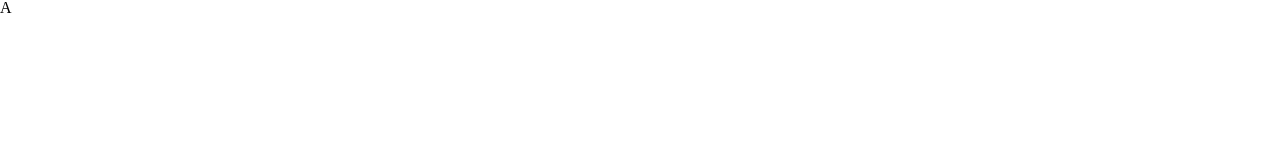
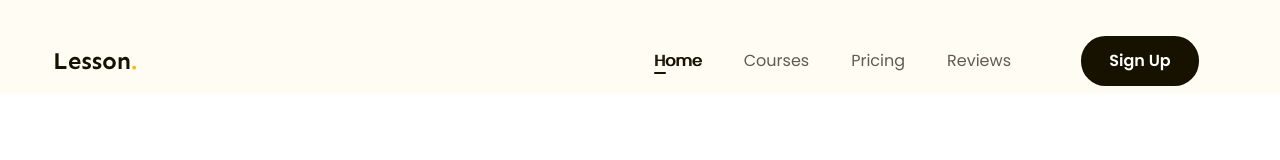
Before and after one commit to DuongTuanKhang/f8-htmlcss-02, a plain HTML site: page index.html in a window 1280 px wide. Shown: the top 160 px of the page. Drawn offline with Linux system fonts and the light colour scheme.

Commit message:
Do the Nav

```diff
--- a/assets/css/styles.css
+++ b/assets/css/styles.css
@@ -0,0 +1,93 @@
+* {
+  box-sizing: border-box;
+}
+
+html {
+  font-size: 62.5%;
+}
+
+body {
+  font-size: 1.6rem;
+  font-family: "Poppins", sans-serif;
+}
+/* Common */
+.main-content {
+  width: 1170px;
+  margin-left: auto;
+  margin-right: auto;
+  max-width: calc(100% - 48px);
+}
+
+a {
+  text-decoration: none;
+}
+
+.btn {
+  display: inline-block;
+  color: #fff;
+  padding: 0 16px;
+  min-width: 118px;
+  line-height: 50px;
+  text-align: center;
+  font-size: 1.6rem;
+  font-weight: 600;
+  border-radius: 24.5px;
+  background: #171100;
+}
+
+.header {
+  background: #fffcf4;
+}
+
+.header.fixed {
+  position: sticky;
+  top: -28px;
+}
+
+.header .body {
+  display: flex;
+  align-items: center;
+  padding: 36px 0 8px;
+}
+
+.nav {
+  margin-left: auto;
+}
+
+.nav ul {
+  display: flex;
+}
+
+.nav a {
+  position: relative;
+  color: #5f5b53;
+  font-size: 1.6rem;
+  padding: 8px 21px;
+}
+
+.nav a:hover,
+.nav li.active a {
+  color: #171100;
+  text-shadow: 1px 0 0 currentColor;
+  font-size: 1.6rem;
+}
+
+.nav li.active a::after {
+  position: absolute;
+  display: inline-block;
+  content: "";
+  bottom: 6px;
+  left: 21px;
+  width: 12px;
+  height: 2px;
+  border-radius: 1px;
+  background: #171100;
+}
+
+.header .sign-up-btn {
+  min-width: 144px;
+}
+
+.header .action {
+  margin-left: 49px;
+}
--- a/index.html
+++ b/index.html
@@ -6,10 +6,48 @@
         <title>F8 Project 01</title>
         <!-- Reset CSS -->
         <link rel="stylesheet" href="./assets/css/reset.css">
+        <!-- Embed Fonts -->
+        <link rel="preconnect" href="https://fonts.googleapis.com">
+        <link rel="preconnect" href="https://fonts.gstatic.com" crossorigin>
+        <link
+            href="https://fonts.googleapis.com/css2?family=Poppins:ital,wght@0,100;0,200;0,300;0,400;0,500;0,600;0,700;0,800;0,900;1,100;1,200;1,300;1,400;1,500;1,600;1,700;1,800;1,900&family=Sen:wght@400..800&display=swap"
+            rel="stylesheet">
         <!-- Styles -->
         <link rel="stylesheet" href="./assets/css/styles.css">
     </head>
     <body>
-        <h1>A</h1>
+        <main style="height: 5000px">
+            <header class="header fixed">
+                <div class="main-content">
+                    <div class="body">
+                        <!-- Logo -->
+                        <img src="./assets/img/logo.svg" alt="Lesson."
+                            class="logo">
+
+                        <!-- Nav -->
+                        <nav class="nav">
+                            <ul>
+                                <li class="active">
+                                    <a href="!#">Home</a>
+                                </li>
+                                <li>
+                                    <a href="!#">Courses</a>
+                                </li>
+                                <li>
+                                    <a href="!#">Pricing</a>
+                                </li>
+                                <li>
+                                    <a href="!#">Reviews</a>
+                                </li>
+                            </ul>
+                        </nav>
+                        <!-- Action -->
+                        <div class="action sign-up-btn">
+                            <a href="#!" class="btn">Sign Up</a>
+                        </div>
+                    </div>
+                </div>
+            </header>
+        </main>
     </body>
 </html>
```
Also changed, not shown: assets/img/logo.svg (added).
